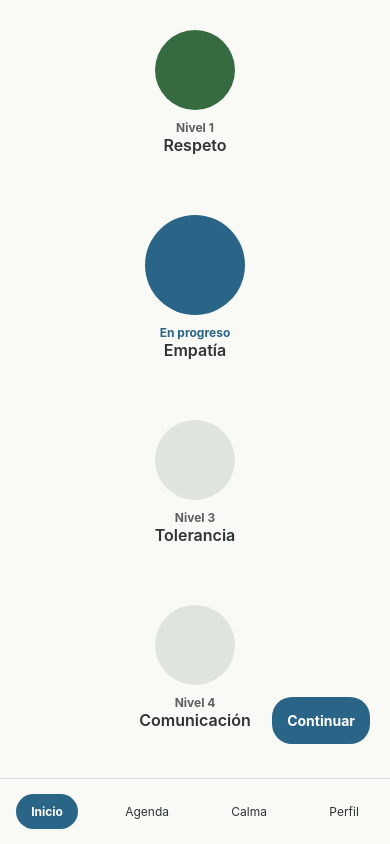
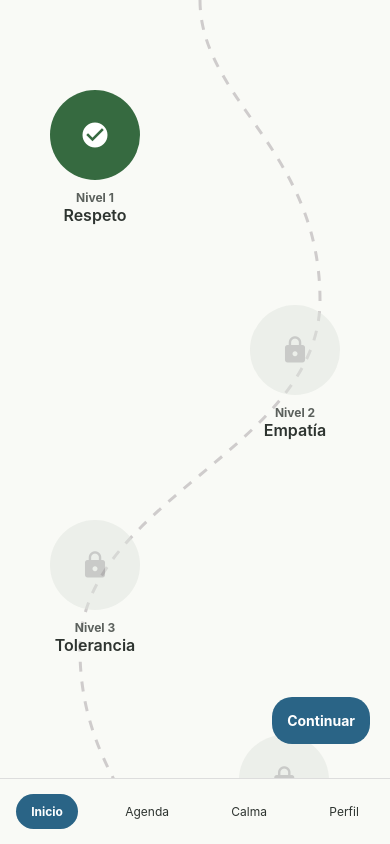
Before and after one commit to WilmerGelves/FormArte, a React Native app: screen /Inicio in a window 390 px wide. Built offline with nearby package versions, Linux system fonts and the light colour scheme.

Commit message:
Implementación de camino y asignación de función a el botón continuar para continuar el proceso de usuario

```diff
--- a/package.json
+++ b/package.json
@@ -9,6 +9,7 @@
     "web": "expo start --web"
   },
   "dependencies": {
+    "@expo/vector-icons": "^15.0.3",
     "@react-navigation/bottom-tabs": "^7.15.9",
     "@react-navigation/native": "^7.2.2",
     "@react-navigation/native-stack": "^7.14.10",
@@ -23,7 +24,8 @@
     "react-native-gesture-handler": "~2.28.0",
     "react-native-reanimated": "~4.1.1",
     "react-native-safe-area-context": "~5.6.0",
-    "react-native-screens": "~4.16.0"
+    "react-native-screens": "~4.16.0",
+    "react-native-svg": "15.12.1"
   },
   "private": true
 }
--- a/screens/auth/WelcomeScreen.js
+++ b/screens/auth/WelcomeScreen.js
@@ -47,7 +47,7 @@ export default function WelcomeScreen() {
             style={styles.secondaryButton}
             onPress={() => navigation.replace("Inicio")}
           >
-            <Text>Continuar sin registro perras</Text>
+            <Text>Continuar sin registro</Text>
           </TouchableOpacity>
         </View>
 
--- a/screens/home/HomeScreen.js
+++ b/screens/home/HomeScreen.js
@@ -1,60 +1,118 @@
 import React from "react";
-import { View, Text, StyleSheet, TouchableOpacity, ScrollView } from "react-native";
+import {
+  View,
+  Text,
+  StyleSheet,
+  TouchableOpacity,
+  ScrollView
+} from "react-native";
+import { MaterialIcons } from "@expo/vector-icons";
 import ButtomComponent from "../../components/ButtonsComponent";
 import { useNavigation } from "@react-navigation/native";
-
+import { levels } from "../../src/data/levels";
+import Svg, { Path } from "react-native-svg";
 
 export default function HomeScreen() {
   const navigation = useNavigation();
+
   const handleTabPress = (tab) => {
     navigation.navigate(tab);
   };
 
+  //ENCUENTRA EL PRÓXIMO NIVEL DESBLOQUEADO O EL PRIMERO SI TODOS ESTÁN BLOQUEADOS
+  const getCurrentLevel = () => {
+    const current = levels.find(l => l.estado === "unlocked");
+    return current || levels[0];
+  };
+
+  const getIcon = (item) => {
+    if (item.estado === "locked") return "lock";
+    if (item.estado === "completed") return "check-circle";
+
+    // unlocked → icono real
+    switch (item.icon) {
+      case "heart":
+        return "favorite";
+      case "chat":
+        return "chat";
+      default:
+        return "circle";
+    }
+  };
+
+  const handlePress = (item) => {
+    if (item.estado !== "locked") {
+      navigation.navigate("NivelDetalle", { nivel: item });
+    }
+  };
+
   return (
     <View style={styles.container}>
+      <ScrollView contentContainerStyle={styles.content}>
+        {/* Camino punteado estilo DUO */}
+        <View style={styles.pathContainer}>
+          <Svg height="1000" width="100%" style={styles.svg}>
+            <Path
+              d="M200 0
+                C200 100 320 150 320 300
+                C320 450 80 500 80 650
+                C80 800 200 850 200 1000"
+              stroke="#cfcccc"
+              strokeWidth="3"
+              strokeDasharray="10,10"
+              fill="none"
+            />
+          </Svg>
+        </View>
+        {levels.map((item, index) => {
+          const isLeft = index % 2 === 0;
 
-      {/* HEADER
-      <View style={styles.header}>
-        <Text style={styles.title}>FormArte</Text>
-      </View> */}
+          return (
+            <TouchableOpacity
+              key={item.id}
+              style={[
+                styles.node,
+                isLeft ? styles.left : styles.right
+              ]}
+              onPress={() => handlePress(item)}
+              disabled={item.estado === "locked"}
+            >
+              <View
+                style={[
+                  styles.circle,
+                  item.estado === "completed" && styles.completed,
+                  item.estado === "unlocked" && styles.unlocked,
+                  item.estado === "locked" && styles.locked,
+                ]}
+              >
+                <MaterialIcons
+                  name={getIcon(item)}
+                  size={30}
+                  color={item.estado === "locked" ? "#999" : "white"}
+                />
+              </View>
 
-      {/* CONTENIDO */}
-      <ScrollView contentContainerStyle={styles.content}>
+              <Text style={styles.level}>
+                {item.estado === "unlocked" ? "En progreso" : `Nivel ${item.id}`}
+              </Text>
 
-        <View style={styles.node}>
-          <View style={[styles.circle, { backgroundColor: "#366a40" }]} />
-          <Text style={styles.level}>Nivel 1</Text>
-          <Text style={styles.label}>Respeto</Text>
-        </View>
-
-        <View style={styles.node}>
-          <View style={[styles.circleLarge, { backgroundColor: "#2a6486" }]} />
-          <Text style={[styles.level, { color: "#2a6486" }]}>En progreso</Text>
-          <Text style={styles.label}>Empatía</Text>
-        </View>
-
-        <View style={styles.node}>
-          <View style={[styles.circle, styles.locked]} />
-          <Text style={styles.level}>Nivel 3</Text>
-          <Text style={styles.label}>Tolerancia</Text>
-        </View>
-
-        <View style={styles.node}>
-          <View style={[styles.circle, styles.locked]} />
-          <Text style={styles.level}>Nivel 4</Text>
-          <Text style={styles.label}>Comunicación</Text>
-        </View>
+              <Text style={styles.label}>{item.nombre}</Text>
+            </TouchableOpacity>
+          );
+        })}
 
       </ScrollView>
 
-      {/* BOTÓN FLOTANTE */}
-      <TouchableOpacity style={styles.fab}>
+      {/* BOTÓN */}
+      <TouchableOpacity
+        style={styles.fab}
+        onPress={() => navigation.navigate("NivelDetalle", { nivel: getCurrentLevel() })}
+      >
         <Text style={styles.fabText}>Continuar</Text>
       </TouchableOpacity>
 
-      {/* MENÚ REUTILIZABLE */}
+      {/* MENÚ */}
       <ButtomComponent active="Inicio" onTabPress={handleTabPress} />
-
     </View>
   );
 }
@@ -64,48 +122,63 @@ const styles = StyleSheet.create({
     flex: 1,
     backgroundColor: "#f9faf6",
   },
-  header: {
-    padding: 20,
-    alignItems: "center",
-  },
-  title: {
-    fontSize: 20,
-    fontWeight: "bold",
-    color: "#2a6486",
-  },
+
   content: {
-    alignItems: "center",
+    paddingVertical: 50,
     paddingBottom: 120,
   },
+
   node: {
     alignItems: "center",
-    marginVertical: 30,
+    marginVertical: 40,
   },
+
+  left: {
+    alignSelf: "flex-start",
+    marginLeft: 50,
+    marginRight: 50,
+  },
+
+  right: {
+    alignSelf: "flex-end",
+    marginLeft: 50,
+    marginRight: 50,
+  },
+
   circle: {
-    width: 80,
-    height: 80,
-    borderRadius: 40,
+    width: 90,
+    height: 90,
+    borderRadius: 45,
+    justifyContent: "center",
+    alignItems: "center",
     marginBottom: 10,
   },
-  circleLarge: {
-    width: 100,
-    height: 100,
-    borderRadius: 50,
-    marginBottom: 10,
+
+  unlocked: {
+    backgroundColor: "#2a6486",
   },
+
+  completed: {
+    backgroundColor: "#366a40",
+  },
+
   locked: {
-    backgroundColor: "#dfe4de",
+  backgroundColor: "#dfe4de",
+  opacity: 0.5,
   },
+
   level: {
     fontSize: 12,
     fontWeight: "bold",
     color: "#5b605c",
   },
+
   label: {
     fontSize: 16,
     fontWeight: "600",
     color: "#2e3430",
   },
+
   fab: {
     position: "absolute",
     bottom: 100,
@@ -114,8 +187,20 @@ const styles = StyleSheet.create({
     padding: 15,
     borderRadius: 20,
   },
+
   fabText: {
     color: "white",
     fontWeight: "bold",
   },
+  pathContainer: {
+  position: "absolute",
+  top: 0,
+  left: 0,
+  right: 0,
+  alignItems: "center",
+  },
+
+  svg: {
+    position: "absolute",
+  },
 });
--- /dev/null
+++ b/screens/home/NivelDetalleScreen.js
@@ -0,0 +1,12 @@
+import React from "react";
+import { View, Text } from "react-native";
+
+export default function NivelDetalleScreen({ route }) {
+  const { nivel } = route.params;
+
+  return (
+    <View>
+      <Text>{nivel.nombre}</Text>
+    </View>
+  );
+}
--- /dev/null
+++ b/src/data/levels.js
@@ -0,0 +1,26 @@
+export const levels = [
+  {
+    id: 1,
+    nombre: "Respeto",
+    estado: "completed",
+    icon: "check"
+  },
+  {
+    id: 2,
+    nombre: "Empatía",
+    estado: "locked",
+    icon: "heart"
+  },
+  {
+    id: 3,
+    nombre: "Tolerancia",
+    estado: "locked",
+    icon: "thumbs-up"
+  },
+  {
+    id: 4,
+    nombre: "Comunicación",
+    estado: "locked",
+    icon: "chat"
+  }
+];
--- a/src/navigation/AppStack.js
+++ b/src/navigation/AppStack.js
@@ -4,6 +4,7 @@ import AgendaScreen from "../../screens/Agenda/AgendaScreen";
 import CalmaScreen from "../../screens/calma/CalmaScreen";
 import WelcomeScreen from "../../screens/auth/WelcomeScreen";
 import ProfileScreen from "../../screens/profile/ProfileScreen";
+import NivelDetalle from "../../screens/home/NivelDetalleScreen";
 
 const Stack = createNativeStackNavigator();
 
@@ -15,6 +16,7 @@ export default function AppStack() {
       <Stack.Screen name="Agenda" component={AgendaScreen} />
       <Stack.Screen name="Calma" component={CalmaScreen} />
       <Stack.Screen name="Perfil" component={ProfileScreen} />
+      <Stack.Screen name="NivelDetalle" component={NivelDetalle} />
     </Stack.Navigator>
   );
 }
```
Also changed, not shown: 1 other file (tests, documents, lock files or other folders).
